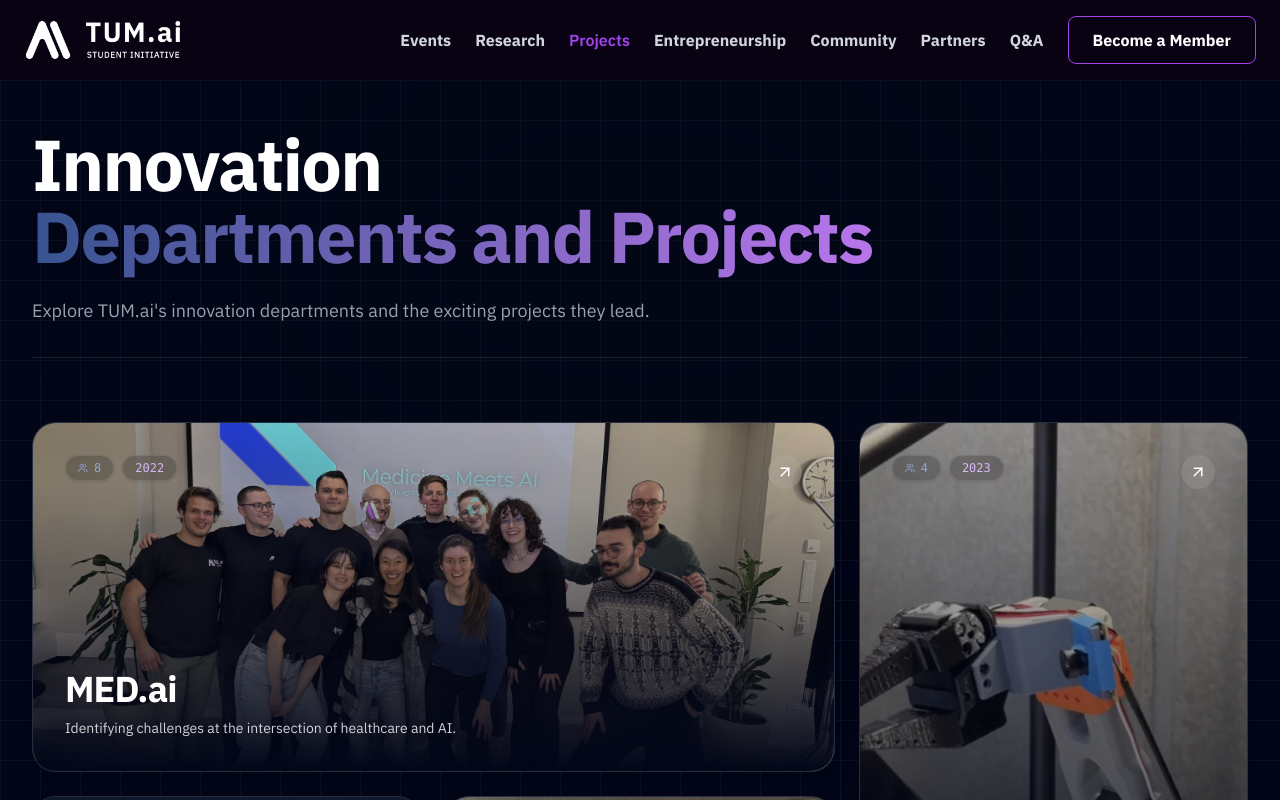
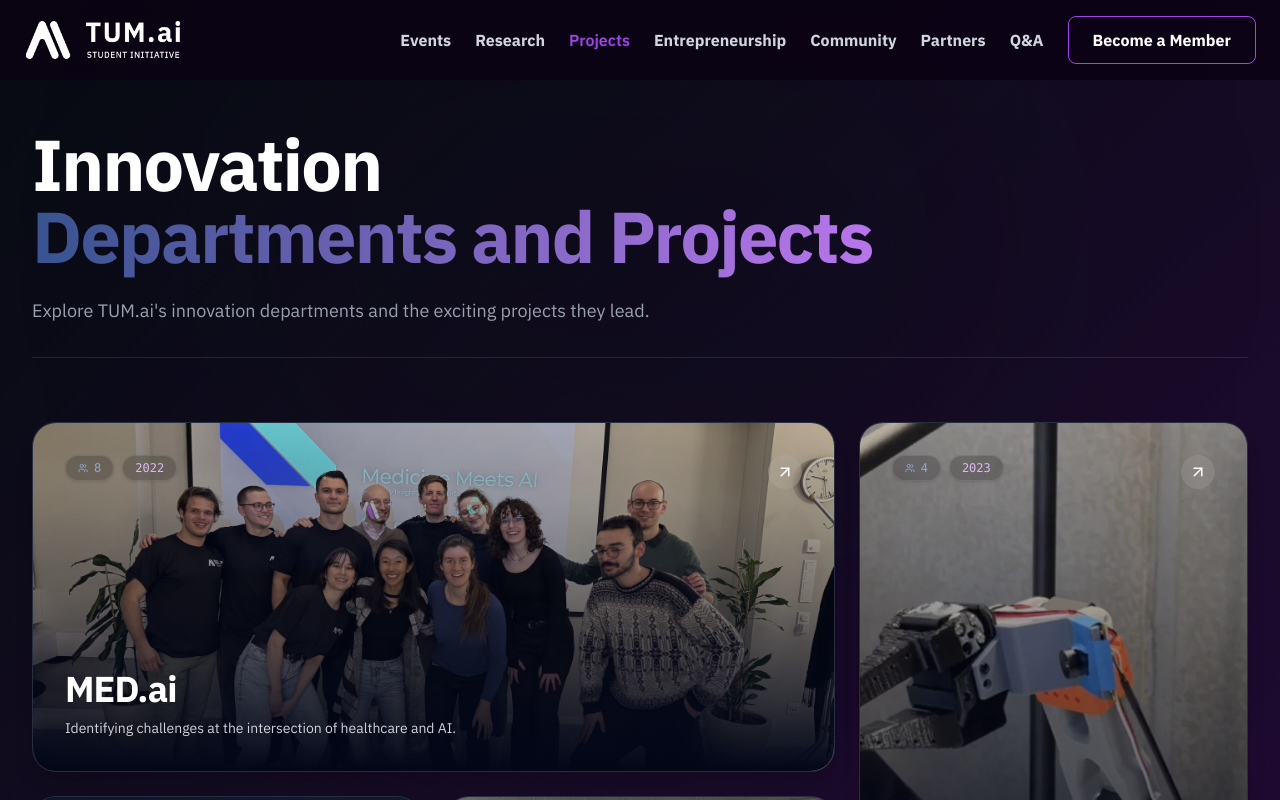
Before and after one commit to tum-ai/website_new, a React (Vite) app: page /projects in a window 1280 px wide. Shown: the top 800 px of the page. Built offline with nearby package versions, Linux system fonts and the light colour scheme.

Commit message:
update dialog and background

```diff
--- a/src/components/innovation/InnovationProjectCard.tsx
+++ b/src/components/innovation/InnovationProjectCard.tsx
@@ -106,19 +106,19 @@
       </DialogTrigger>
 
       {/* --- Detailed Modal Content --- */}
-      <DialogContent className="max-w-2xl border-white/10 bg-slate-950 text-white sm:max-w-3xl">
+      <DialogContent className="max-w-2xl border-gray-200 bg-white text-slate-900 sm:max-w-3xl" showCloseButton={false}>
         <DialogHeader>
-          <DialogTitle className="text-3xl font-bold text-white">{name}</DialogTitle>
-          <div className="flex flex-wrap gap-4 pt-4 text-sm font-mono text-gray-400">
+          <DialogTitle className="text-3xl font-bold text-slate-900">{name}</DialogTitle>
+          <div className="flex flex-wrap gap-4 pt-4 text-sm font-mono text-gray-600">
              <div className="flex items-center gap-2"><Globe size={14}/> {location}</div>
              <div className="flex items-center gap-2"><Calendar size={14}/> {established}</div>
              <div className="flex items-center gap-2"><Users size={14}/> {members} Members</div>
           </div>
         </DialogHeader>
         <div className="mt-4 space-y-6">
-          <p className="text-lg leading-relaxed text-gray-300">{detailedDescription}</p>
+          <p className="text-lg leading-relaxed text-gray-700">{detailedDescription}</p>
         </div>
-      </DialogContent>
+</DialogContent>
     </Dialog>
   );
 }
--- a/src/pages/headerPages/Projects.tsx
+++ b/src/pages/headerPages/Projects.tsx
@@ -60,14 +60,7 @@
     <>
       <SEO {...getSEOConfig("projects")} />
 
-      <section className="relative min-h-screen bg-[#020617] text-white pt-32 pb-24 px-4 sm:px-8">
-        {/* Subtle Grid Background */}
-        <div className="absolute inset-0 pointer-events-none opacity-20"
-             style={{
-               backgroundImage: 'linear-gradient(to right, #334155 1px, transparent 1px), linear-gradient(to bottom, #334155 1px, transparent 1px)',
-               backgroundSize: '40px 40px'
-             }}
-        />
+      <section className="relative pt-32 pb-16 px-8 bg-gradient-to-br from-blue-900 to-purple-900">
 
         {/* Glow Effect */}
         <div className="absolute top-0 left-1/2 -translate-x-1/2 w-full max-w-3xl h-[500px] bg-blue-900/20 blur-[120px] rounded-full pointer-events-none" />
@@ -78,7 +71,7 @@
             <div className="mb-16 border-b border-white/10 pb-8">
               <h1 className="text-5xl md:text-7xl font-bold tracking-tight text-white mb-6">
                 Innovation <br />
-                <span className="text-transparent bg-clip-text bg-gradient-to-r from-blue-400 to-purple-400">
+                <span className="text-transparent bg-clip-text bg-linear-to-r from-blue-400 to-purple-400">
                   Departments and Projects
                 </span>
               </h1>
```
